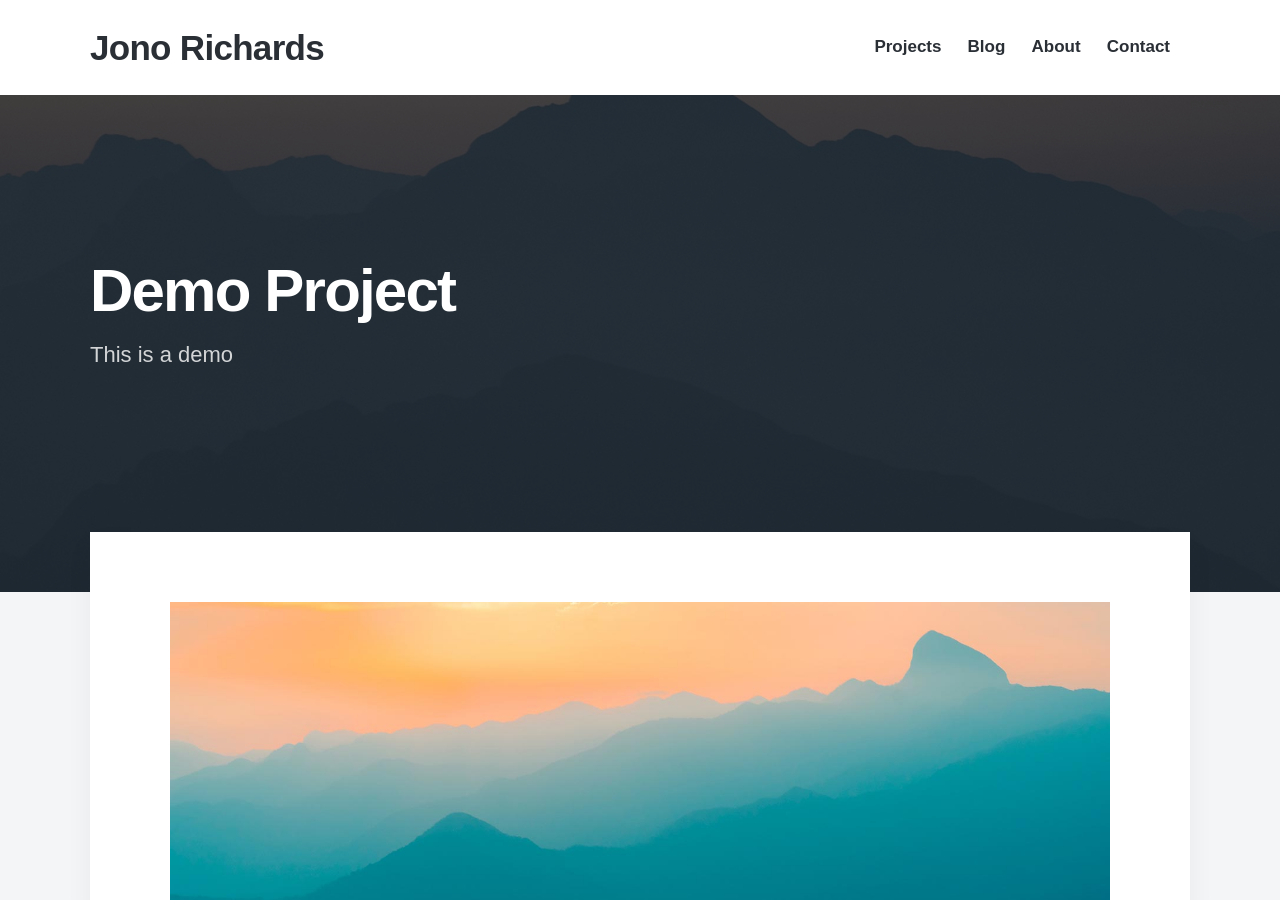
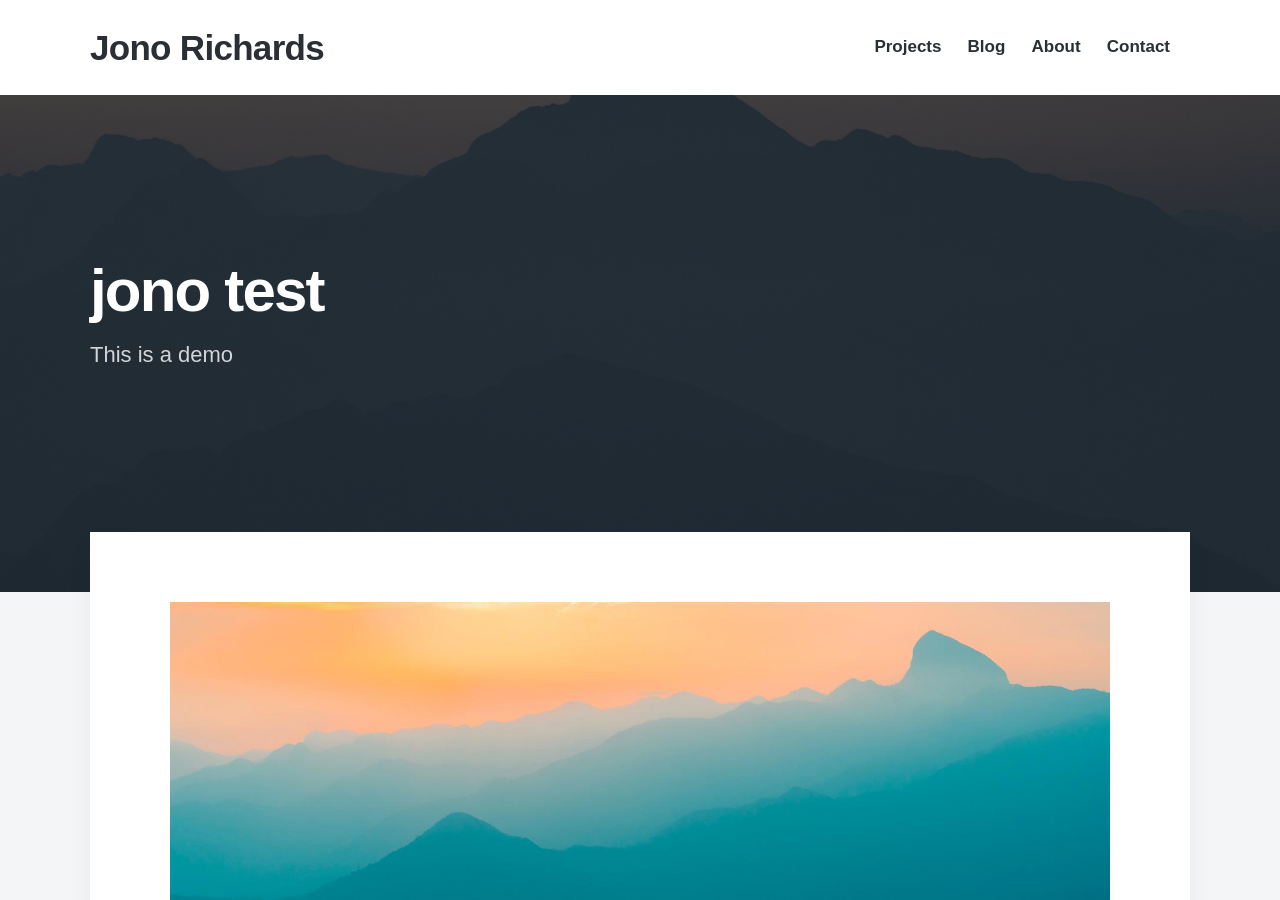
Before and after one commit to jonorichards/jonorichards.github.io, a Jekyll site: the page built from _projects/2018-06-30-demo-project.md, in a window 1280 px wide and 900 px high. Built offline with Jekyll 4.4.1, drawn with Linux system fonts in a browser that asks for light colours; nearby versions of some CDN libraries; some web fonts are replaced.

Commit message:
Update 2018-06-30-demo-project.md
title demo projct test update

```diff
--- a/_projects/2018-06-30-demo-project.md
+++ b/_projects/2018-06-30-demo-project.md
@@ -1,5 +1,5 @@
 ---
-title: 'Demo Project'
+title: 'jono test'
 subtitle: 'This is a demo'
 date: 2018-06-30 00:00:00
 description: This page is a demo that shows everything you can do inside portfolio and blog posts.
```
